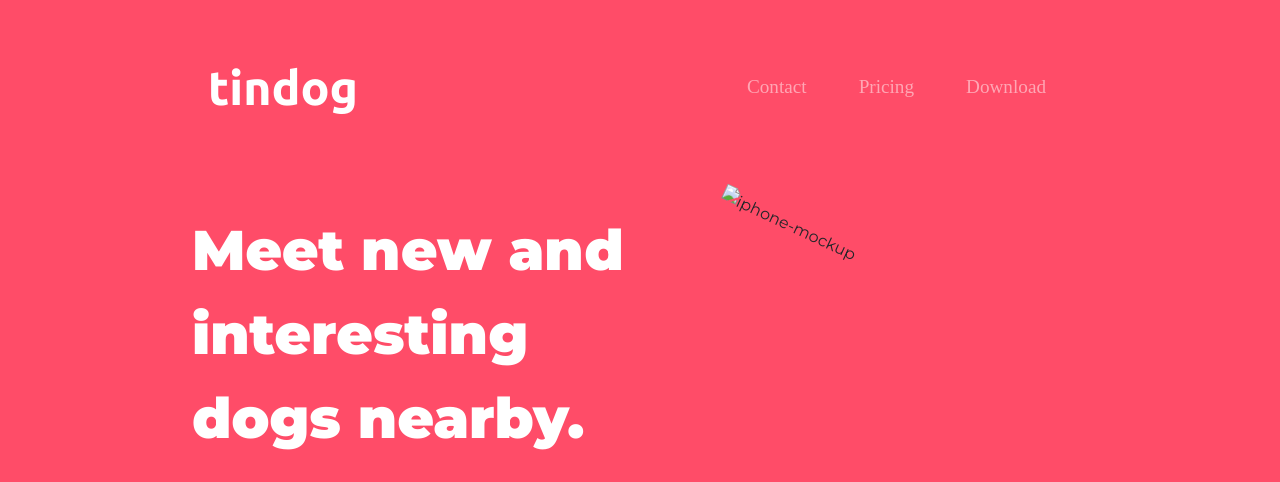
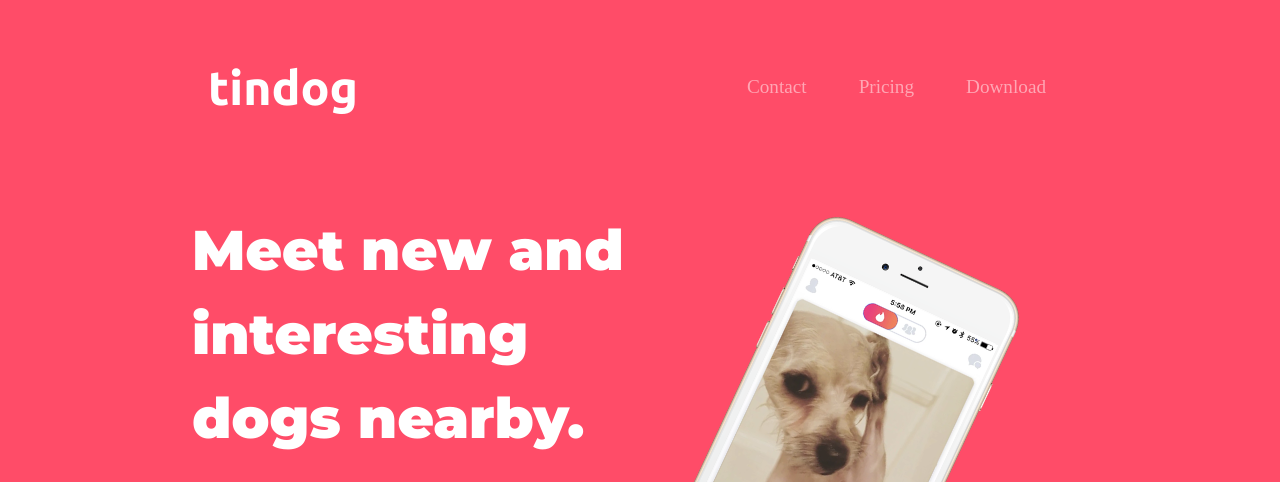
Before and after one commit to yadavNishant2020/Dog_website, a plain HTML site: page index.html in a window 1280 px wide. Shown: the top 482 px of the page. Drawn offline with nearby package versions, Linux system fonts and the light colour scheme; files that its build step writes are made by us from their sources; files whose address does not match are found by name; a web font is replaced by a local one.

Commit message:
changed path of iphone

```diff
--- a/index.html
+++ b/index.html
@@ -57,7 +57,7 @@
           <button type="button" class="btn btn-outline-light btn-lg download-button"><i class="fab fa-google-play"></i> Download</button>
         </div>
         <div class="col-lg-6 col-md-12" id="iphone">
-          <img class="iphone-image" src="images/iphone6.png" alt="iphone-mockup">
+          <img class="iphone-image" src="iphone6.png" alt="iphone-mockup">
         </div>
       </div>
 
```
